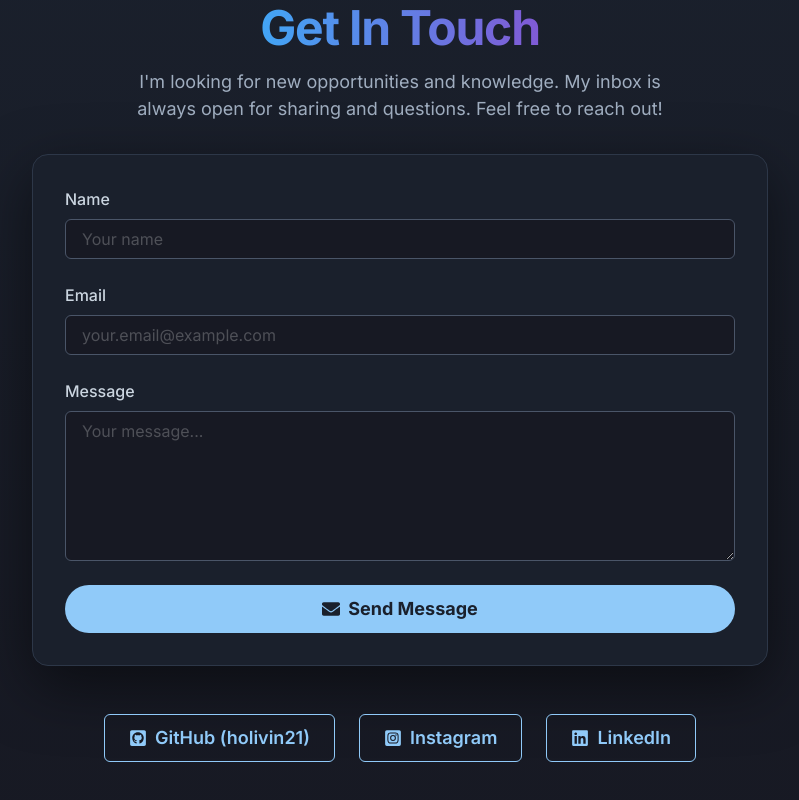
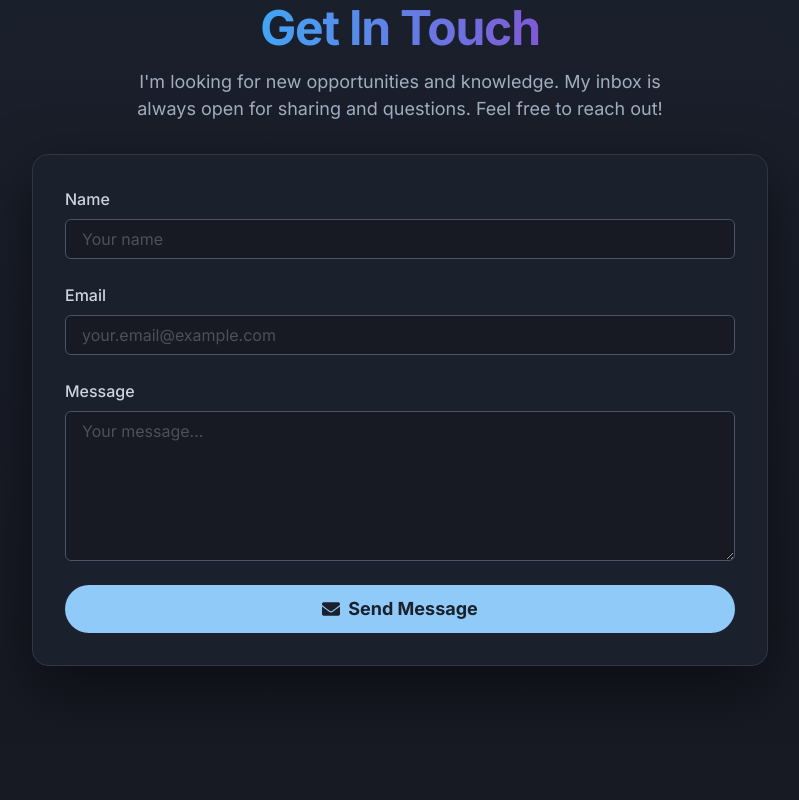
Before and after one commit to Andres-Holivin/Andres-Holivin.github.io, a Next.js app: page / in a window 1280 px wide. Shown: the part 7180-7980 px from the top of the page, without its empty margins (240-1039 px from the left). After the commit the page ends 7926 px from the top, so only its background shows below. Built offline with nearby package versions, Linux system fonts and the light colour scheme.

Commit message:
remove contact in bottom

```diff
--- a/app/components/ContactPage.tsx
+++ b/app/components/ContactPage.tsx
@@ -168,27 +168,6 @@ export default function ContactPage() {
                 </VStack>
               </form>
             </Box>
-
-            <HStack spacing={6} pt={4}>
-              {portfolioContent.contact
-                .filter((c) => c.action.includes('github') || c.action.includes('linkedin'))
-                .map((item) => (
-                  <Button
-                    key={item.action}
-                    variant="outline"
-                    size="lg"
-                    leftIcon={<Icon as={item.iconType} />}
-                    onClick={() => window.open(item.action, '_blank')}
-                    _hover={{
-                      bg: 'brand.500',
-                      borderColor: 'brand.500',
-                      transform: 'translateY(-2px)',
-                    }}
-                  >
-                    {item.label}
-                  </Button>
-                ))}
-            </HStack>
           </VStack>
         </MotionBox>
       </Container>
```
